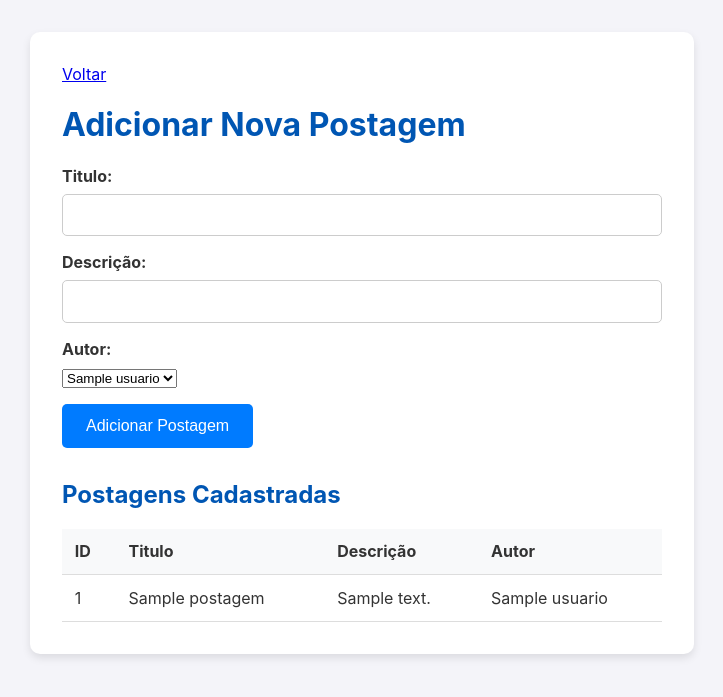
After one commit to FellipeSchiochet/ADS_DSW-2025, a Flask app: page /postagens in a window 1280 px wide. The commit adds this page. Shown: the top 697 px of the page, without its empty margins (278-1001 px from the left). Run offline with Flask 3, Linux system fonts and the light colour scheme; tables that the repository leaves empty hold one stand-in row (values such as "Sample post").

Commit message:
Funcionando

```diff
--- a/Semana_6/meu_app_2/app.py
+++ b/Semana_6/meu_app_2/app.py
@@ -1,67 +1,86 @@
 # -*- coding: utf-8 -*-
 
-# --- Passo 1: Importações e Configuração ---
+# Passo 1: Importações e Configuração
 from flask import Flask, render_template, request, redirect, url_for
-from flask_sqlalchemy import SQLAlchemy  # Corrigido (antes tinha "SQLALchemy")
+from flask_sqlalchemy import SQLAlchemy
 
 # Inicializa a aplicação Flask
 app = Flask(__name__)
-app.config['SECRET_KEY'] = 'Sua-Seguranca-Mora-Aqui'  # Chave de segurança da aplicação
 
-# Configuração do banco de dados SQLite
+# Chave secreta para segurança das sessões e formulários
+app.config['SECRET_KEY'] = 'sua-chave-secreta-pode-ser-qualquer-coisa'
+
+# Configuração do Banco de Dados SQLite
 app.config['SQLALCHEMY_DATABASE_URI'] = 'sqlite:///meuapp.db'
 app.config['SQLALCHEMY_TRACK_MODIFICATIONS'] = False
 
-# Inicializa a conexão com o banco de dados
+# Inicializa a extensão do banco de dados com a aplicação
 db = SQLAlchemy(app)
 
 
-# --- Passo 2: Criação do Modelo (Tabela do Banco de Dados) ---
+# Passo 2: Criando o Modelo
+class Usuario(db.Model):
+    id = db.Column(db.Integer, primary_key=True)
+    nome = db.Column(db.String(80), unique=True, nullable=False)
+    email = db.Column(db.String(120), unique=True, nullable=False)
+
+    # Alteração aqui: lazy='subquery' garante que postagens sejam carregadas junto
+    postagens = db.relationship('Postagem', backref='autor', lazy='subquery')
+
+    def __repr__(self):
+        return f'<Usuário {self.nome}>'
+
 class Postagem(db.Model):
-    # Colunas da tabela "usuario"
-    id = db.Column(db.Integer, primary_key=True)  # Coluna de ID (chave primária)
-    titulo = db.Column(db.String(80), unique=False)  # Título da postagem
-    descricao = db.Column(db.String(120), unique=False)  # Descrição da postagem
+    id = db.Column(db.Integer, primary_key=True)
+    titulo = db.Column(db.String(80), unique=True, nullable=False)
+    descricao = db.Column(db.String(120), unique=True, nullable=False)
 
-    # Representação em string do objeto (para debug e exibição)
+    usuario_id = db.Column(db.Integer, db.ForeignKey('usuario.id'), nullable=False)
+
     def __repr__(self):
-        return f'<Título: {self.titulo}>'
+        return f'<Postagem {self.titulo}>'
 
 
-# --- Passo 3: Rotas da Aplicação ---
-# Rota principal que exibe o formulário e a lista de postagens
+# --- Rotas da Aplicação ---
 @app.route('/')
 def index():
-    postagens = Postagem.query.all()  # Consulta todos os usuários cadastrados
-    return render_template('index.html', postagens=postagens)
+    usuarios = Usuario.query.all()
+    return render_template('index.html', usuarios=usuarios)
 
+@app.route('/adicionar', methods=['POST'])
+def adicionar_usuario():
+    nome = request.form['nome']
+    email = request.form['email']
+    novo_usuario = Usuario(nome=nome, email=email)
+    db.session.add(novo_usuario)
+    db.session.commit()
+    return redirect(url_for('index'))
 
-# Rota para adicionar uma nova postagem ao banco de dados
-@app.route('/adicionar', methods=['POST'])
+@app.route('/postagens')
+def postagens():
+    postagens = Postagem.query.all()
+    usuarios = Usuario.query.all()
+    return render_template('postagens.html', postagens=postagens, usuarios=usuarios)
+
+@app.route('/adicionar_postagem', methods=['POST'])
 def adicionar_postagem():
-    # Captura os dados do formulário HTML
     titulo = request.form['titulo']
     descricao = request.form['descricao']
+    usuario_id = request.form['usuario_id']
 
-    # Cria um novo objeto Postagem
-    novo_postagem = Postagem(titulo=titulo, descricao=descricao)
-
-    # Adiciona o postagem no banco e confirma a transação
-    db.session.add(novo_postagem)
+    nova_postagem = Postagem(titulo=titulo, descricao=descricao, usuario_id=usuario_id)
+    db.session.add(nova_postagem)
     db.session.commit()
-
-    # Redireciona de volta para a página inicial
-    return redirect(url_for('index'))  # corrigido (não é 'index.html', é 'index')
+    return redirect(url_for('postagens'))
 
 
 # Passo 3: Criando o Banco de Dados Físico
 if __name__ == '__main__':
     with app.app_context():
-        #db.drop_all()  # Remove todas as tabelas do banco (use com cuidado!)
-        db.create_all() # Cria todas as tabelas definidas nos Models (se não existirem)
+        print("Apagando o banco de dados antigo (se existir)...")
+        db.drop_all()
+        print("Criando todas as tabelas do zero...")
+        db.create_all()
+        print("Banco de dados e tabelas criados com sucesso!")
 
-
-# --- Passo 4: Iniciando o Servidor ---
-if __name__ == '__main__':
-    # Inicia o servidor Flask em modo de desenvolvimento
-    app.run(host='0.0.0.0', port=5000, debug=True)
+    app.run(host='0.0.0.0', port=5001, debug=True)
--- /dev/null
+++ b/Semana_6/meu_app_2/templates/postagens.html
@@ -0,0 +1,124 @@
+<!DOCTYPE html>
+<html lang="pt-BR">
+  <head>
+    <meta charset="UTF-8" />
+    <title>Cadastro de Usuários com Flask</title>
+    <style>
+      body {
+        font-family: -apple-system, BlinkMacSystemFont, 'Segoe UI', Roboto, 'Helvetica Neue', Arial, sans-serif;
+        background-color: #f4f4f9;
+        color: #333;
+        margin: 0;
+        padding: 2rem;
+        display: flex;
+        justify-content: center;
+      }
+      .container {
+        background: #fff;
+        padding: 2rem;
+        border-radius: 10px;
+        box-shadow: 0 4px 8px rgba(0, 0, 0, 0.1);
+        max-width: 600px;
+        width: 100%;
+      }
+      h1,
+      h2 {
+        color: #0056b3;
+      }
+      form {
+        margin-bottom: 2rem;
+      }
+      .form-group {
+        margin-bottom: 1rem;
+      }
+      label {
+        display: block;
+        margin-bottom: 0.5rem;
+        font-weight: bold;
+      }
+      input[type='text'],
+      input[type='email'] {
+        width: 100%;
+        padding: 0.8rem;
+        border: 1px solid #ccc;
+        border-radius: 5px;
+        box-sizing: border-box;
+      }
+      button {
+        background-color: #007bff;
+        color: white;
+        padding: 0.8rem 1.5rem;
+        border: none;
+        border-radius: 5px;
+        cursor: pointer;
+        font-size: 1rem;
+      }
+      button:hover {
+        background-color: #0056b3;
+      }
+      table {
+        width: 100%;
+        border-collapse: collapse;
+      }
+      th,
+      td {
+        padding: 0.8rem;
+        text-align: left;
+        border-bottom: 1px solid #ddd;
+      }
+      th {
+        background-color: #f8f9fa;
+      }
+    </style>
+  </head>
+  <body>
+    <div class="container">
+      <a href="{{ url_for('index') }}">Voltar</a>
+      <h1>Adicionar Nova Postagem</h1>
+      <form action="/adicionar_postagem" method="POST">
+        <div class="form-group">
+          <label for="titulo">Titulo:</label>
+          <input type="text" id="titulo" name="titulo" required />
+        </div>
+        <div class="form-group">
+          <label for="descricao">Descrição:</label>
+          <input type="text" id="descricao" name="descricao" required />
+        </div>
+        <div class="form-group">
+          <label for="usuario_id">Autor:</label>
+          <select name="usuario_id" required>
+            {% for usuario in usuarios %}
+              <option value="{{ usuario.id }}">{{ usuario.nome }}</option>
+            {% endfor %}
+          </select>
+        </div>
+        <button type="submit">Adicionar Postagem</button>
+      </form>
+      <h2>Postagens Cadastradas</h2>
+      <table>
+        <thead>
+          <tr>
+            <th>ID</th>
+            <th>Titulo</th>
+            <th>Descrição</th>
+            <th>Autor</th>
+          </tr>
+        </thead>
+        <tbody>
+          {% for postagem in postagens %}
+            <tr>
+              <td>{{ postagem.id }}</td>
+              <td>{{ postagem.titulo }}</td>
+              <td>{{ postagem.descricao }}</td>
+              <td>{{ postagem.autor.nome }}</td>
+            </tr>
+          {% else %}
+            <tr>
+              <td colspan="3">Nenhuma postagem cadastrada ainda.</td>
+            </tr>
+          {% endfor %}
+        </tbody>
+      </table>
+    </div>
+  </body>
+</html>
```
Also changed, not shown: Semana_6/desadio_1/app.py (added, +67 -0 lines), Semana_6/desadio_1/templates/index.html (added, +113 -0 lines), Semana_6/meu_app_2/templates/index.html (+32 -82 lines).
